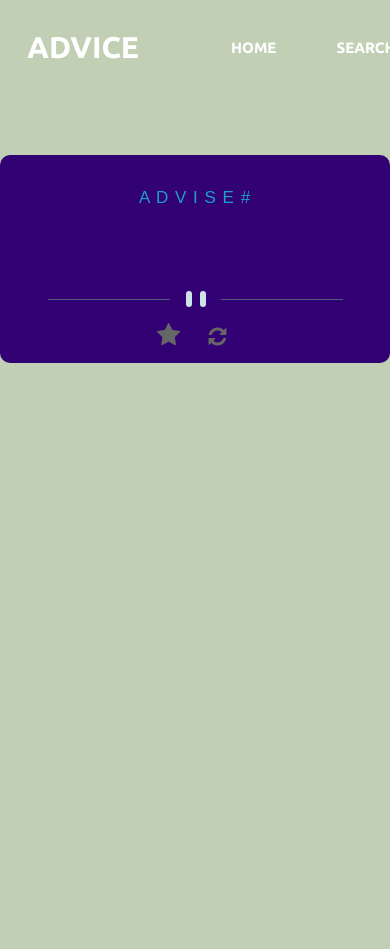
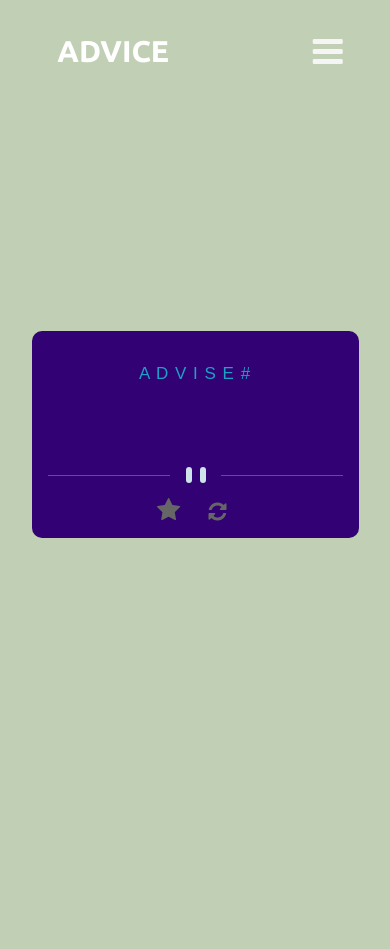
Before and after one commit to oBrunoz/advice-web, a Flask app: page / in a window 390 px wide. Run offline with Flask 3, Linux system fonts and the light colour scheme; data that the repository does not hold is empty.

Commit message:
feat: mobile layout 😃

```diff
--- a/api/static/script.js
+++ b/api/static/script.js
@@ -38,6 +38,11 @@ function refreshDiv() {
     });
 }
 
+function menuShow() {
+    let menuMobile = document.querySelector("#nav");
+    menuMobile.classList.toggle('active');
+}
+
 var loader = document.querySelector(".spinner__load");
 
 $(document).ready(function () {
--- a/api/static/style.css
+++ b/api/static/style.css
@@ -159,6 +159,10 @@ header {
     margin-bottom: 0;
 }
 
+.menu {
+    display: none;
+}
+
 .nav__list a {
     color: white;
     margin-left: 60px;
@@ -169,7 +173,6 @@ header {
 }
 
 .nav__list a:hover {
-    border-bottom: 1.5px solid white;
     color: #554994;
 }
 
@@ -184,11 +187,10 @@ header {
 .main {
     display: flex;
     justify-content: center;
-    align-items: baseline;
+    align-items: center;
     position: relative;
-    height: 87vh;
+    height: 70vh;
     top: 0;
-    margin-top: 60px;
 }
 
 .advice-container {
@@ -799,7 +801,7 @@ a.card__recomendation {
     height: 100%;
     top: 0;
     position: fixed;
-    z-index: 100;
+    z-index: 2000;
     display: flex;
     justify-content: center;
     align-items: center;
@@ -876,3 +878,95 @@ a.card__recomendation {
         transform: rotate(360deg);
     }
 }
+
+/*  */
+
+@media screen and (max-width: 730px) {
+    header {
+        display: flex;
+        justify-content: space-between;
+        align-items: center;
+    }
+
+    header > .logo {
+        margin-left: 30px;
+    }
+
+    header > .menu > button {
+        display: block;
+        border: none;
+        background: none;
+        color: whitesmoke;
+    }
+
+    header > #nav > .nav__list {
+        /* display: none; */
+        position: absolute;
+        width: 100%;
+        height: 0;
+        top: 105px;
+        right: 0px;
+        display: flex;
+        padding: 0;
+        align-items: center;
+        justify-content: center;
+        flex-direction: column;
+        background-color: #C1D0B5;
+        transition: .6s;
+        z-index: 1000;
+        visibility: hidden;
+        overflow-y: hidden;
+    }
+
+    header > #nav.active .nav__list {
+        /* display: flex; */
+        visibility: visible;
+        height: 27vh;
+        overflow-y: auto;
+    }
+
+    header > #nav .nav__list > li{
+        width: 100%;
+        display: flex;
+        justify-content: center;
+        padding: 1rem 0;
+        border-bottom: 1px solid rgba(0, 0, 0, .45);
+    }
+
+    header > #nav .menu {
+        display: none;
+    }
+
+    header > #nav .nav__list > li > a{
+        margin-left: 0;
+    }
+
+    header > #nav .nav__list > li:hover{
+        background-color: #551f9bc4;
+        transition: .5s ease;
+    }
+
+    header > #nav .nav__list > li:hover > a{
+        color: rgba(0, 0, 0, .95);
+        border-bottom: none;
+        width: 100%;
+        text-align: center;
+    }
+
+    header > .menu {
+        display: block;
+        margin-right: 20px;
+    }
+
+    .advice-container {
+        margin: 35px;
+    }
+
+    .cards__recomendations {
+        flex-direction: column;
+    }
+
+    body {
+        overflow-y: auto;
+    }
+}
--- a/api/templates/__msg.html
+++ b/api/templates/__msg.html
@@ -1,7 +1,7 @@
 {% block body %}
 
 {% if get_flashed_messages() %}
-<div class="container mt-2 mb-4" style="display: flex; justify-content: center; margin-bottom: 2rem !important; flex-direction: column; align-items: center; gap: 15px;" id="message-all">
+<div class="container mt-2" style="display: flex; justify-content: center; flex-direction: column; align-items: center; gap: 15px;" id="message-all">
     {% with msg = get_flashed_messages(category_filter=["success"]) %}
     {% if msg %}
         {% for msg in msg %}
--- a/api/templates/navbar.html
+++ b/api/templates/navbar.html
@@ -1,11 +1,16 @@
 <header>
   <a href="{{ url_for('index') }}" class="logo">Advice</a>
 
-  <ul class="nav__list">
-    <li><a href="{{ url_for('index') }}">Home</a></li>
-    <li><a href="{{ url_for('search_advice') }}">Search</a></li>
-    <li><a href="{{ url_for('fav_advice') }}">Favorite</a></li>
-  </ul>
+  <nav id="nav">
+    <ul class="nav__list">
+      <li><a href="{{ url_for('index') }}">Home</a></li>
+      <li><a href="{{ url_for('search_advice') }}">Search</a></li>
+      <li><a href="{{ url_for('fav_advice') }}">Favorite</a></li>
+    </ul>
+</nav>
 
-  <div class="menu"><i class="fa fa-bars"></i></div>
+  <div class="menu">
+    <button id="check" onclick="menuShow()"><i class="fa fa-bars"></i></button>
+  </div>
+
 </header>
```
Also changed, not shown: main.py (renamed from api/main.py).
